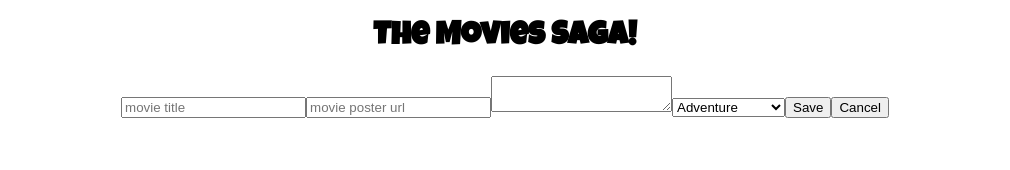
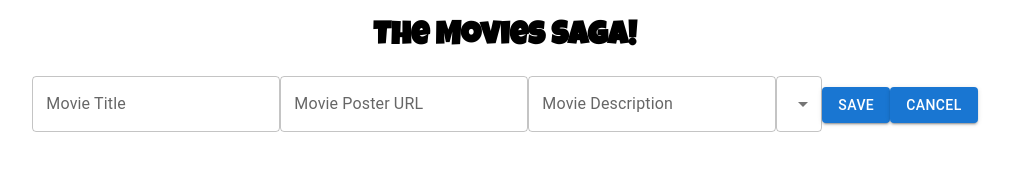
Before and after one commit to sarahhelgen/weekend-movie-sagas, a React app: page /#/addmovies in a window 1280 px wide. Shown: the whole page, without its empty margins (135-1145 px from the left). Built offline with nearby package versions, Linux system fonts and the light colour scheme.

Commit message:
updated readme and completed styling for now

```diff
--- a/package.json
+++ b/package.json
@@ -9,6 +9,7 @@
     "@material-ui/core": "^4.11.3",
     "@mui/material": "^5.0.6",
     "@mui/styled-engine": "^5.0.2",
+    "@mui/styles": "^5.0.2",
     "axios": "^0.21.1",
     "pg": "^8.2.1",
     "react": "^17.0.1",
--- a/public/index.html
+++ b/public/index.html
@@ -17,6 +17,9 @@
   <link rel="preconnect" href="https://fonts.googleapis.com">
   <link rel="preconnect" href="https://fonts.gstatic.com" crossorigin>
   <link href="https://fonts.googleapis.com/css2?family=Spartan:wght@100&display=swap" rel="stylesheet">
+  <link rel="preconnect" href="https://fonts.googleapis.com">
+  <link rel="preconnect" href="https://fonts.gstatic.com" crossorigin>
+  <link href="https://fonts.googleapis.com/css2?family=Jost&display=swap" rel="stylesheet">
   <!--
       Notice the use of %PUBLIC_URL% in the tags above.
       It will be replaced with the URL of the `public` folder during the build.
--- a/src/components/AddMovies/AddMovies.jsx
+++ b/src/components/AddMovies/AddMovies.jsx
@@ -2,6 +2,15 @@ import {useHistory} from 'react-router-dom';
 import {useState} from 'react';
 import {useDispatch} from 'react-redux';
 import React from 'react';
+import TextField from '@mui/material/TextField';
+import Button from '@mui/material/Button';
+import InputLabel from '@mui/material/InputLabel';
+import MenuItem from '@mui/material/MenuItem';
+import Select from '@mui/material/Select';
+import FormControl from '@mui/material/FormControl';
+
+
+
 
 
 function AddMovies(){
@@ -36,31 +45,33 @@ function AddMovies(){
 
     return(
 
-
+        <FormControl fullWidth>
         <form onSubmit={addNewMovie}>
-            <input type="text" placeholder="movie title" value={title} onChange={(event) => setTitle(event.target.value)}/>
-            <input type="text" placeholder="movie poster url" value={poster} onChange={(event)=> setPoster(event.target.value)}/>
-            <textarea value={description} onChange={(event)=>setDescription(event.target.value)}>
-                Movie Description Here!
-            </textarea>
-            <select onChange={(event) =>setGenre(event.target.value)}>
-                <option value={1}>Adventure</option>
-                <option value={2}>Animated</option>
-                <option value={3}>Biographical</option>
-                <option value={4}>Comedy</option>
-                <option value={5}>Disaster</option>
-                <option value={6}>Drama</option>
-                <option value={7}>Epic</option>
-                <option value={8}>Fantasy</option>
-                <option value={9}>Musical</option>
-                <option value={10}>Romantic</option>
-                <option value={11}>Science Fiction</option>
-                <option value={12}>Space-Opera</option>
-                <option value={13}>Superhero</option>
-            </select>
-            <button type="submit">Save</button>
-            <button onClick={handleCancel}>Cancel</button>
+            <TextField id="outlined-basic" label="Movie Title" variant="outlined" value={title} onChange={(event) => setTitle(event.target.value)}  />
+            {/* <input type="text" placeholder="movie title" value={title} onChange={(event) => setTitle(event.target.value)}/> */}
+            {/* <input type="text" placeholder="movie poster url" value={poster} onChange={(event)=> setPoster(event.target.value)}/> */}
+            <TextField id="outlined-basic" label="Movie Poster URL" variant="outlined" value={poster} onChange={(event)=> setPoster(event.target.value)} />
+            {/* <textarea value={description} onChange={(event)=>setDescription(event.target.value)}> */}
+            <TextField id="outlined-basic" multiLine={true} rows={4} label="Movie Description" variant="outlined" value={description} onChange={(event)=> setDescription(event.target.value)} />
+            <Select autoWidth value={genre} onChange={(event) =>setGenre(event.target.value)}>
+                <MenuItem value={1}>Adventure</MenuItem>
+                <MenuItem value={2}>Animated</MenuItem>
+                <MenuItem value={3}>Biographical</MenuItem>
+                <MenuItem value={4}>Comedy</MenuItem>
+                <MenuItem value={5}>Disaster</MenuItem>
+                <MenuItem value={6}>Drama</MenuItem>
+                <MenuItem value={7}>Epic</MenuItem>
+                <MenuItem value={8}>Fantasy</MenuItem>
+                <MenuItem value={9}>Musical</MenuItem>
+                <MenuItem value={10}>Romantic</MenuItem>
+                <MenuItem value={11}>Science Fiction</MenuItem>
+                <MenuItem value={12}>Space-Opera</MenuItem>
+                <MenuItem value={13}>Superhero</MenuItem>
+            </Select>
+            <Button variant="contained" type="submit">Save</Button>
+            <Button variant="contained" onClick={handleCancel}>Cancel</Button>
         </form>
+        </FormControl>
 
 
     )
--- a/src/components/Details/Details.jsx
+++ b/src/components/Details/Details.jsx
@@ -1,12 +1,23 @@
 import { useSelector } from 'react-redux';
 import { useHistory } from 'react-router-dom';
 import React from 'react';
+import Box from '@mui/material/Box';
+import Button from '@mui/material/Button';
+import { makeStyles } from '@mui/styles';
 
 function Details() {
     //using redux store to get movie details and genre details to display on DOM
     const movieDetails = useSelector(store => store.movieDetailReducer);
     const genreDetails = useSelector(store => store.genreDetailReducer);
     const history = useHistory();
+
+    const useStyles = makeStyles({
+        movieDetails: {
+            fontFamily: 'Jost'
+        }
+
+    })
+    const classes = useStyles();
 
     //takes the user back to movie poster/home page
     const backToHome = () => {
@@ -19,15 +30,18 @@ function Details() {
         // mapping over the moviedetails array and movie genres array to display on DOM
 
         <div>
-            <h3>Movie Details</h3>
+            <Box className={classes.movieDetails}>
+            <h3>Movie Details:</h3>
             {movieDetails.map((movie) =>
+                <Box p={2} className={classes.movieDetails}>
                 <div>
                     <p> Movie Name: {movie.title} </p>
                     <p> Movie Description: {movie.description}</p>
                     <img src={movie.poster} />
                 </div>
+                </Box>
             )}
-            <h3>Genre Details</h3>
+            <h3>Genre Details:</h3>
             {genreDetails.map((genre) =>
                 <div>
                     <p> {genre.name}</p>
@@ -35,8 +49,10 @@ function Details() {
 
             )}
             {/* clicking this button will take you back to the movie poster page */}
-            <button onClick={backToHome}>Back to Home</button>
+            <Button p={2} variant="contained" onClick={backToHome}>Back to Home</Button>
+            </Box>
         </div>
+
 
     )
 }
```
Also changed, not shown: README.md, public/images/screenshot2.png (added), 2 other files.
